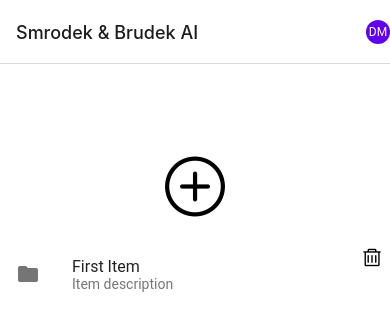
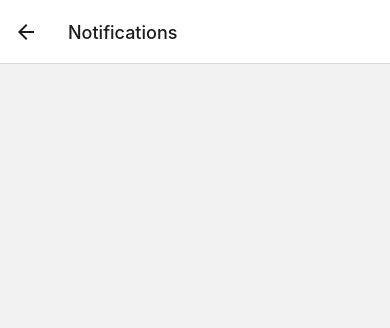
Before and after one commit to pawelkonior/best_idea, a React Native app in the folder mobile/: screen /Notifications in a window 390 px wide. Shown: the top 328 px of the page. Built offline with nearby package versions, Linux system fonts and the light colour scheme.

Commit message:
add notifiacations component boilerplate

```diff
--- a/mobile/App.js
+++ b/mobile/App.js
@@ -7,6 +7,8 @@ import { createNativeStackNavigator } from "@react-navigation/native-stack";
 import Home from "./views/Home";
 import Profile from "./views/Profile";
 import Scanner from "./views/Scanner";
+import {Feather} from "@expo/vector-icons";
+import Notifications from "./views/Notifications";
 
 const Stack = createNativeStackNavigator();
 
@@ -23,13 +25,19 @@ export default function App() {
                             headerTitle: "Smrodek & Brudek AI",
                             headerRight: () => (
                                 <Link to={{ screen: "Profile" }}>
-                                    <Avatar.Text size={24} label="DM" />
+                                    <Avatar.Text size={24} label="DM"/>
+                                </Link>
+                            ),
+                            headerLeft: () => (
+                                <Link to={{screen: "Notifications"}}>
+                                    <Feather name="bell" size={24} color="gray" />
                                 </Link>
                             ),
                         }}
                     />
                     <Stack.Screen name="Profile" component={Profile} />
                     <Stack.Screen name="Scanner" component={Scanner}/>
+                    <Stack.Screen name="Notifications" component={Notifications}/>
                 </Stack.Navigator>
             </NavigationContainer>
         </PaperProvider>
--- a/mobile/views/Home.js
+++ b/mobile/views/Home.js
@@ -1,8 +1,10 @@
 import React from "react";
 import { StyleSheet, Text, View } from "react-native";
 import { List } from "react-native-paper";
-import { AntDesign } from "@expo/vector-icons";
 import {Link} from "@react-navigation/native";
+
+import { AntDesign, Feather } from "@expo/vector-icons";
+
 
 function Home(props) {
     return (
--- /dev/null
+++ b/mobile/views/Notifications.js
@@ -0,0 +1,9 @@
+function Notifications(){
+    return (
+        <>
+
+        </>
+    )
+}
+
+export default Notifications;
```
